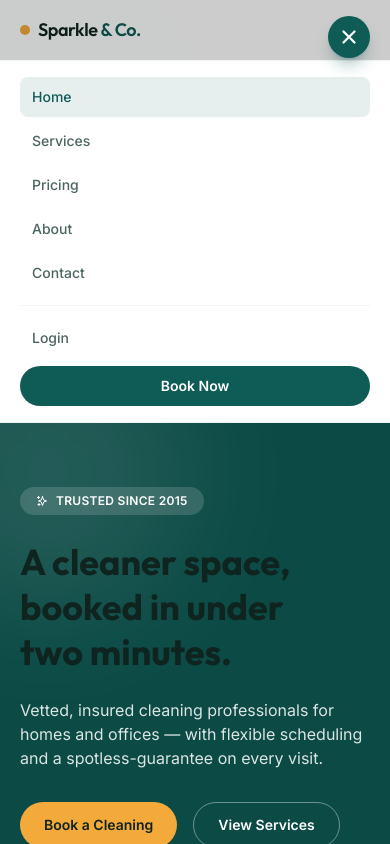
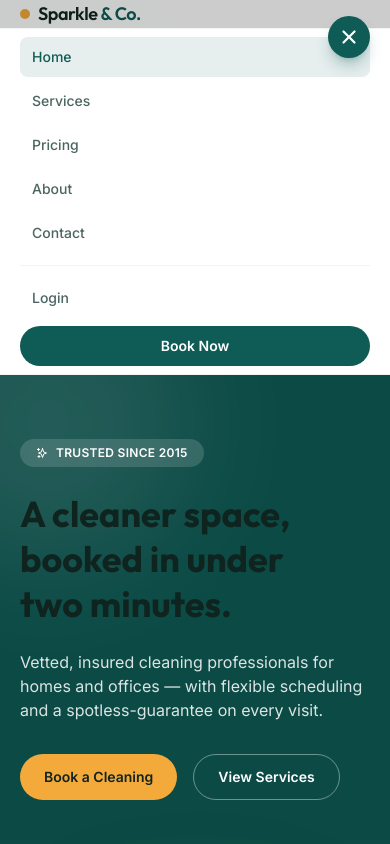
Before and after one commit to navahmadkhan515-beep/Cleaning-Services-app, a React (Vite) app: page / in a window 390 px wide. Both pictures are taken after a click on the button 349 px from the left and 37 px from the top of the page. Shown: the top 844 px of the page. Built offline with nearby package versions, Linux system fonts and the light colour scheme.

Commit message:
Resolved issue mobile nav

```diff
--- a/src/components/layout/Navbar.jsx
+++ b/src/components/layout/Navbar.jsx
@@ -15,10 +15,9 @@ const Navbar = () => {
   const [open, setOpen] = useState(false);
   const [isVisible, setIsVisible] = useState(true);
 
-  // On mobile: close the menu and hide the header bar
+  // On mobile: close the menu only — keep the header visible
   const closeMobileNav = () => {
     setOpen(false);
-    setTimeout(() => setIsVisible(false), 250);
   };
 
   // Toggle mobile menu – opens the bar if hidden, or closes everything
@@ -79,7 +78,7 @@ const Navbar = () => {
           isVisible ? "translate-y-0" : "-translate-y-full"
         }`}
       >
-        <nav className="mx-auto flex max-w-6xl items-center justify-between px-5 py-4 sm:px-8">
+        <nav className="mx-auto flex max-w-6xl items-center justify-between px-5 py-0 sm:py-4 sm:px-8">
           <Link
             to="/"
             className="flex items-center gap-2"
@@ -142,7 +141,7 @@ const Navbar = () => {
                 onClick={(e) => e.stopPropagation()}
                 className="relative z-20 overflow-hidden border-t border-ink/5 bg-surface md:hidden"
               >
-                <div className="flex flex-col gap-1 px-5 py-4">
+                <div className="flex flex-col gap-1 px-5 py-2">
                   {links.map((link) => (
                     <NavLink
                       key={link.to}
```
Also changed, not shown: 1 other file (tests, documents, lock files or other folders).
